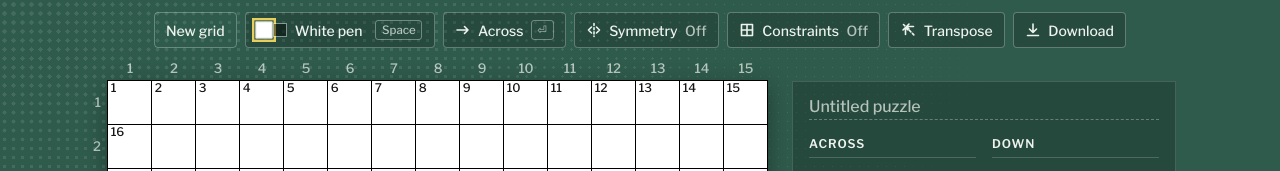
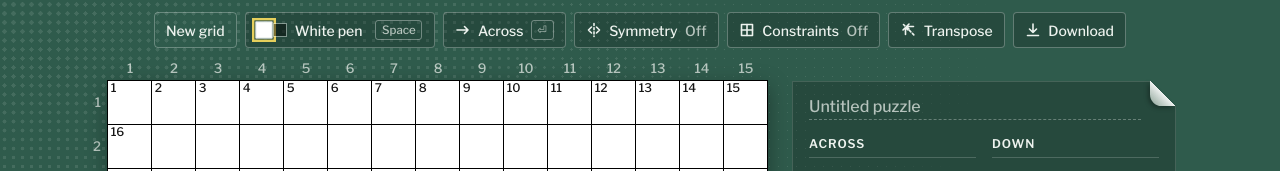
Before and after one commit to ArmaanjeetSandhu/grids, a SvelteKit app: page / in a window 1280 px wide. Both pictures are taken after a click on the button "Create". Shown: the top 171 px of the page. Built offline with nearby package versions, Linux system fonts and the light colour scheme.

Commit message:
Add details page for author, intro and notes

```diff
--- a/src/lib/ipuz.ts
+++ b/src/lib/ipuz.ts
@@ -22,6 +22,9 @@ export interface Puzzle {
 	grid: Grid;
 	clues: Record<string, string>;
 	title: string;
+	authors: string[];
+	intro: string;
+	notes: string;
 	extra: Record<string, unknown>;
 	baseline: Record<string, string>;
 }
@@ -38,10 +41,15 @@ const EMPTY_FALLBACKS = ['.', '_', '-'];
 const REBUS_FIELD = 'io.github.armaanjeetsandhu.grids:rebus';
 const REBUS_VOLATILITY = 'dimensions,puzzle,solution';
 
+export const MAX_AUTHORS = 3;
+
+const DETAILS = ['author', 'intro', 'notes'];
+
 const MANAGED = new Set([
 	'version',
 	'kind',
 	'title',
+	...DETAILS,
 	'dimensions',
 	'puzzle',
 	'solution',
@@ -56,6 +64,7 @@ const MANAGED = new Set([
 
 const TRACKED = [
 	'title',
+	...DETAILS,
 	'dimensions',
 	'puzzle',
 	'solution',
@@ -85,11 +94,40 @@ const isRecord = (v: unknown): v is Record<string, unknown> =>
 const toHtml = (text: string) =>
 	text.replaceAll('&', '&amp;').replaceAll('<', '&lt;').replaceAll('>', '&gt;');
 
-function toText(html: unknown): string {
+const toMultilineHtml = (text: string) => toHtml(text).replace(/\r?\n/g, '<br>');
+
+function toText(html: unknown, lineBreak = ' '): string {
 	if (typeof html !== 'string') return '';
 	if (!/[&<]/.test(html)) return html.trim();
-	const doc = new DOMParser().parseFromString(html.replace(/<br\s*\/?>/gi, ' '), 'text/html');
+	const doc = new DOMParser().parseFromString(
+		html.replace(/<br[ \r\n\t]*\/?>/gi, lineBreak),
+		'text/html'
+	);
 	return (doc.body.textContent ?? '').trim();
+}
+
+export function joinAuthors(authors: string[]): string {
+	const names = authors.map((a) => a.trim()).filter(Boolean);
+	if (names.length < 3) return names.join(' and ');
+	return `${names.slice(0, -1).join(', ')}, and ${names[names.length - 1]}`;
+}
+
+export function splitAuthors(byline: string): string[] {
+	const text = byline.trim();
+	if (!text) return [];
+	const names = text
+		.split(/\s*,\s*(?:and\s+)?|\s+and\s+/i)
+		.map((name) => name.trim())
+		.filter(Boolean);
+	return names.length > 0 && names.length <= MAX_AUTHORS ? names : [text];
+}
+
+export function detailsOf(data: Record<string, unknown>) {
+	return {
+		authors: splitAuthors(toText(data.author)),
+		intro: toText(data.intro, '\n'),
+		notes: toText(data.notes, '\n')
+	};
 }
 
 function barsAt(grid: Grid, rows: number, cols: number, r: number, c: number): string {
@@ -163,6 +201,9 @@ function content(p: Puzzle) {
 				return references.length ? { number: e.number, clue, references } : [e.number, clue];
 			});
 	const title = p.title.trim();
+	const author = joinAuthors(p.authors);
+	const intro = p.intro.trim();
+	const notes = p.notes.trim();
 	const rebuses: [number, number][] = [];
 	for (let r = 0; r < p.rows; r++)
 		for (let c = 0; c < p.cols; c++) {
@@ -171,6 +212,9 @@ function content(p: Puzzle) {
 		}
 	return {
 		...(title && { title: toHtml(title) }),
+		...(author && { author: toHtml(author) }),
+		...(intro && { intro: toMultilineHtml(intro) }),
+		...(notes && { notes: toMultilineHtml(notes) }),
 		...(block !== BLOCK && { block }),
 		...(empty !== EMPTY && { empty }),
 		dimensions: { width: p.cols, height: p.rows },
@@ -184,12 +228,12 @@ function content(p: Puzzle) {
 const serialise = (fields: Record<string, unknown>) =>
 	Object.fromEntries(TRACKED.map((name) => [name, JSON.stringify(fields[name] ?? null)]));
 
-const CONTENT = ['title', ...GRID, 'clues', REBUS_FIELD];
+const CONTENT = ['title', ...DETAILS, ...GRID, 'clues', REBUS_FIELD];
 
 export function unchangedSinceImport(p: Puzzle): boolean {
 	if (Object.keys(p.baseline).length === 0) return false;
 	const now = serialise(content(p));
-	return CONTENT.every((name) => p.baseline[name] === now[name]);
+	return CONTENT.every((name) => (p.baseline[name] ?? 'null') === now[name]);
 }
 
 const stale = (volatility: unknown, changed: Set<string>) =>
@@ -202,7 +246,7 @@ function carry(extra: Record<string, unknown>, changed: Set<string>, letters: st
 	const namespace = (name: string) => name.slice(0, name.indexOf(':'));
 	const kept: Record<string, unknown> = {};
 	for (const [name, value] of Object.entries(extra)) {
-		if (name === 'volatile') continue;
+		if (name === 'volatile' || MANAGED.has(name)) continue;
 		if (name.includes(':')) {
 			const volatility = volatiles[name] ?? volatiles[namespace(name)] ?? '*';
 			if (stale(volatility, changed)) continue;
@@ -225,9 +269,9 @@ function carry(extra: Record<string, unknown>, changed: Set<string>, letters: st
 export function toIpuz(p: Puzzle) {
 	const body = content(p);
 	const now = serialise(body);
-	const changed = new Set(TRACKED.filter((name) => p.baseline[name] !== now[name]));
+	const changed = new Set(TRACKED.filter((name) => (p.baseline[name] ?? 'null') !== now[name]));
 	const letters = Object.values(p.grid).flatMap((s) => (s.black ? [] : [...s.letter]));
-	const { title, ...rest } = body;
+	const { title, author, intro, notes, ...rest } = body;
 	const kept = carry(p.extra, changed, letters);
 	if (REBUS_FIELD in rest)
 		kept.volatile = {
@@ -238,6 +282,9 @@ export function toIpuz(p: Puzzle) {
 		version: VERSION,
 		kind: [KIND],
 		...(title && { title }),
+		...(author && { author }),
+		...(intro && { intro }),
+		...(notes && { notes }),
 		...kept,
 		...rest
 	};
@@ -356,6 +403,7 @@ export function fromIpuz(data: unknown): Puzzle {
 		grid,
 		clues,
 		title: toText(data.title),
+		...detailsOf(data),
 		extra: Object.fromEntries(Object.entries(data).filter(([name]) => !MANAGED.has(name))),
 		baseline: {}
 	};
--- a/src/lib/settings.ts
+++ b/src/lib/settings.ts
@@ -1,6 +1,6 @@
 import { CONSTRAINTS, type ConstraintKey } from './constraints';
 import { allKeys, needsRebus, validSize, type Grid, type GridMode } from './crossword';
-import type { Puzzle } from './ipuz';
+import { MAX_AUTHORS, detailsOf, type Puzzle } from './ipuz';
 import { SYMMETRIES, type SymmetryKey } from './symmetry';
 
 export type Settings = {
@@ -80,7 +80,19 @@ function writeJson(key: string, value: unknown) {
 export function loadPuzzle(): Puzzle | null {
 	const data = readJson(PUZZLE_KEY);
 	if (!isRecord(data)) return null;
-	const { rows, cols, mode, grid: saved, clues: savedClues, title, extra, baseline } = data;
+	const {
+		rows,
+		cols,
+		mode,
+		grid: saved,
+		clues: savedClues,
+		title,
+		authors,
+		intro,
+		notes,
+		extra,
+		baseline
+	} = data;
 	if (!validSize(rows) || !validSize(cols)) return null;
 	if (mode !== 'blocks' && mode !== 'bars') return null;
 	if (!isRecord(saved)) return null;
@@ -106,6 +118,21 @@ export function loadPuzzle(): Puzzle | null {
 		for (const [id, text] of Object.entries(savedClues))
 			if (typeof text === 'string') clues[id] = text;
 
+	let carried = isRecord(extra) ? extra : {};
+	let details = {
+		authors: Array.isArray(authors)
+			? authors.filter((a): a is string => typeof a === 'string').slice(0, MAX_AUTHORS)
+			: [],
+		intro: typeof intro === 'string' ? intro : '',
+		notes: typeof notes === 'string' ? notes : ''
+	};
+	if (!Array.isArray(authors)) {
+		details = detailsOf(carried);
+		carried = Object.fromEntries(
+			Object.entries(carried).filter(([name]) => !['author', 'intro', 'notes'].includes(name))
+		);
+	}
+
 	return {
 		rows,
 		cols,
@@ -113,7 +140,8 @@ export function loadPuzzle(): Puzzle | null {
 		grid,
 		clues,
 		title: typeof title === 'string' ? title : '',
-		extra: isRecord(extra) ? extra : {},
+		...details,
+		extra: carried,
 		baseline: isRecord(baseline)
 			? Object.fromEntries(
 					Object.entries(baseline).filter((e): e is [string, string] => typeof e[1] === 'string')
--- a/src/routes/+page.svelte
+++ b/src/routes/+page.svelte
@@ -42,7 +42,7 @@
 		whiteRegions,
 		type ConstraintKey
 	} from '$lib/constraints';
-	import { parseIpuz, toIpuz, unchangedSinceImport, type Puzzle } from '$lib/ipuz';
+	import { MAX_AUTHORS, parseIpuz, toIpuz, unchangedSinceImport, type Puzzle } from '$lib/ipuz';
 	import {
 		DURATION,
 		bloom,
@@ -131,6 +131,10 @@
 	let clues = $state<Record<string, string>>({});
 	let activeClue = $state<string | null>(null);
 	let title = $state('');
+	let authors = $state<string[]>(['']);
+	let intro = $state('');
+	let notes = $state('');
+	let cluePage = $state<'clues' | 'details'>('clues');
 	let extra = $state.raw<Record<string, unknown>>({});
 	let baseline = $state.raw<Record<string, string>>({});
 
@@ -151,6 +155,34 @@
 	);
 	const clueText = (c: ClueRow) => clues[c.id] ?? `Clue for ${c.word}`;
 
+	function showPage(page: 'clues' | 'details') {
+		cluePage = page;
+		cluesEl?.scrollTo({ top: 0 });
+	}
+
+	async function addAuthor() {
+		if (authors.length >= MAX_AUTHORS) return;
+		authors = [...authors, ''];
+		commit();
+		await tick();
+		document.getElementById(`puzzle-author-${authors.length - 1}`)?.focus();
+	}
+
+	async function removeAuthor(i: number) {
+		authors = authors.filter((_, j) => j !== i);
+		commit();
+		await tick();
+		document.getElementById(`puzzle-author-${Math.min(i, authors.length - 1)}`)?.focus();
+	}
+
+	function blurOn(keys: string[]) {
+		return (e: KeyboardEvent & { currentTarget: HTMLInputElement | HTMLTextAreaElement }) => {
+			if (!keys.includes(e.key)) return;
+			e.preventDefault();
+			e.currentTarget.blur();
+		};
+	}
+
 	function fileName(t: string) {
 		const safe = t
 			// eslint-disable-next-line no-control-regex
@@ -164,7 +196,18 @@
 
 	function download() {
 		if (!size) return;
-		const puzzle = toIpuz({ ...size, mode, grid, clues, title, extra, baseline });
+		const puzzle = toIpuz({
+			...size,
+			mode,
+			grid,
+			clues,
+			title,
+			authors,
+			intro,
+			notes,
+			extra,
+			baseline
+		});
 		const blob = new Blob([JSON.stringify(puzzle, null, 2) + '\n'], {
 			type: 'application/json'
 		});
@@ -183,7 +226,20 @@
 	function downloadIssues(): string[] {
 		if (!size) return [];
 		const issues: string[] = [];
-		if (unchangedSinceImport({ ...size, mode, grid, clues, title, extra, baseline }))
+		if (
+			unchangedSinceImport({
+				...size,
+				mode,
+				grid,
+				clues,
+				title,
+				authors,
+				intro,
+				notes,
+				extra,
+				baseline
+			})
+		)
 			issues.push('Nothing has changed since this puzzle was imported.');
 		if (symmetric === false) issues.push(`The grid breaks its symmetry (${symmetryName}).`);
 		issues.push(...constraintNotes('behind'));
@@ -321,7 +377,8 @@
 
 	$effect(() => {
 		if (!settingsRestored) return;
-		if (size) savePuzzle({ ...size, mode, grid, clues, title, extra, baseline });
+		if (size)
+			savePuzzle({ ...size, mode, grid, clues, title, authors, intro, notes, extra, baseline });
 		else clearPuzzle();
 	});
 
@@ -593,6 +650,10 @@
 		clues = p.clues;
 		activeClue = null;
 		title = p.title;
+		authors = p.authors.length ? p.authors.slice(0, MAX_AUTHORS) : [''];
+		intro = p.intro;
+		notes = p.notes;
+		cluePage = 'clues';
 		extra = p.extra;
 		baseline = p.baseline;
 		pen = 'white';
@@ -618,6 +679,9 @@
 		grid: Grid;
 		clues: Record<string, string>;
 		title: string;
+		authors: string[];
+		intro: string;
+		notes: string;
 	};
 
 	const HISTORY_LIMIT = 500;
@@ -627,7 +691,7 @@
 
 	function serialize() {
 		if (!size) return '';
-		const snapshot: Snapshot = { ...size, grid, clues, title };
+		const snapshot: Snapshot = { ...size, grid, clues, title, authors, intro, notes };
 		return JSON.stringify(snapshot);
 	}
 
@@ -663,6 +727,9 @@
 		grid = next.grid;
 		clues = next.clues;
 		title = next.title;
+		authors = next.authors;
+		intro = next.intro;
+		notes = next.notes;
 		present = serialized;
 		hoverKey = null;
 		settleCaret(prev.grid, forward);
@@ -720,6 +787,9 @@
 			grid: fresh,
 			clues: {},
 			title: '',
+			authors: [],
+			intro: '',
+			notes: '',
 			extra: {},
 			baseline: {}
 		});
@@ -755,7 +825,10 @@
 				(s) => s.black || s.letter || s.barRight || s.barBottom || s.circled || s.rebus
 			) ||
 			Object.keys(clues).length > 0 ||
-			title.trim() !== '';
+			title.trim() !== '' ||
+			authors.some((a) => a.trim() !== '') ||
+			intro.trim() !== '' ||
+			notes.trim() !== '';
 		if (used) {
 			confirmNewReturn =
 				document.activeElement instanceof HTMLElement ? document.activeElement : null;
@@ -1704,31 +1777,93 @@
 						/>
 					</div>
 
-					<aside
-						class="clues"
-						aria-label="Clues"
-						bind:this={cluesEl}
+					<div
+						class="clue-sheet"
 						style:width="{panelW}px"
 						style:height="{panelH}px"
 						style:margin-top={narrow ? null : `${GUTTER.y}px`}
 					>
+						<aside
+							class="clues"
+							class:on-details={cluePage === 'details'}
+							aria-label={cluePage === 'details' ? 'Puzzle details' : 'Clues'}
+							bind:this={cluesEl}
+						>
 							<div class="title-field">
 								<input
 									id="puzzle-title"
+									aria-label="Title"
 									type="text"
 									placeholder="Untitled puzzle"
 									autocomplete="off"
 									spellcheck="true"
 									bind:value={title}
 									onblur={commit}
-								onkeydown={(e) => {
-									if (e.key === 'Enter' || e.key === 'Escape') {
-										e.preventDefault();
-										e.currentTarget.blur();
-									}
-								}}
+									onkeydown={blurOn(['Enter', 'Escape'])}
 								/>
 							</div>
+							{#if cluePage === 'details'}
+								<section class="details" aria-label="Puzzle details">
+									<div class="detail" role="group" aria-labelledby="details-by">
+										<span class="detail-label" id="details-by">By</span>
+										<div class="authors">
+											{#each authors, i (i)}
+												<div class="author-row" in:fade>
+													<input
+														id="puzzle-author-{i}"
+														type="text"
+														placeholder={i === 0 ? 'Author' : 'Another author'}
+														aria-label="Author {i + 1}"
+														autocomplete="off"
+														spellcheck="false"
+														bind:value={authors[i]}
+														onblur={commit}
+														onkeydown={blurOn(['Enter', 'Escape'])}
+													/>
+													{#if i > 0}
+														<button
+															type="button"
+															class="author-button"
+															aria-label="Remove author {i + 1}"
+															title="Remove this author"
+															onclick={() => removeAuthor(i)}>&minus;</button
+														>
+													{/if}
+													{#if i === authors.length - 1 && authors.length < MAX_AUTHORS}
+														<button
+															type="button"
+															class="author-button"
+															aria-label="Add another author"
+															title="Add another author"
+															onclick={addAuthor}>+</button
+														>
+													{/if}
+												</div>
+											{/each}
+										</div>
+									</div>
+									<label class="detail">
+										<span class="detail-label">Intro</span>
+										<textarea
+											rows="3"
+											placeholder="Shown to solvers before they start: a theme description, special instructions, an explanation of how the puzzle works, or anything else that helps them get going."
+											spellcheck="true"
+											bind:value={intro}
+											onblur={commit}
+											onkeydown={blurOn(['Escape'])}></textarea>
+									</label>
+									<label class="detail">
+										<span class="detail-label">Notes</span>
+										<textarea
+											rows="3"
+											placeholder="Free-form notes about the puzzle: constructor comments, background information, dedications, errata, or other details."
+											spellcheck="true"
+											bind:value={notes}
+											onblur={commit}
+											onkeydown={blurOn(['Escape'])}></textarea>
+									</label>
+								</section>
+							{:else}
 								{#each [['across', 'Across'], ['down', 'Down']] as const as [ax, title] (ax)}
 									<section class="clue-col">
 										<h2>{title}</h2>
@@ -1769,7 +1904,17 @@
 										{/if}
 									</section>
 								{/each}
+							{/if}
 						</aside>
+						<button
+							type="button"
+							class="page-curl"
+							class:left={cluePage === 'details'}
+							aria-label={cluePage === 'details' ? 'Back to clues' : 'Turn to puzzle details'}
+							title={cluePage === 'details' ? 'Back to clues' : 'Puzzle details'}
+							onclick={() => showPage(cluePage === 'details' ? 'clues' : 'details')}
+						></button>
+					</div>
 				</div>
 			</div>
 
@@ -2572,8 +2717,14 @@
 		align-items: center;
 	}
 
+	.clue-sheet {
+		--curl: 1.6rem;
+		flex: 0 0 auto;
+		position: relative;
+	}
 	.clues {
-		flex: 0 0 auto;
+		width: 100%;
+		height: 100%;
 		box-sizing: border-box;
 		display: grid;
 		grid-template-columns: 1fr 1fr;
@@ -2595,10 +2746,15 @@
 		grid-column: 1 / -1;
 		padding-top: 0.75rem;
 		display: flex;
-		flex-direction: column;
-		gap: 0.3rem;
+		align-items: flex-end;
+		padding-right: calc(var(--curl) - 0.5rem);
+	}
+	.clues.on-details .title-field {
+		padding-right: 0;
+		padding-left: calc(var(--curl) - 0.5rem);
 	}
 	.title-field input {
+		flex: 1;
 		min-width: 0;
 		box-sizing: border-box;
 		font: inherit;
@@ -2622,6 +2778,125 @@
 	.title-field input:focus-visible {
 		outline: none;
 		border-bottom: 1px solid var(--rule);
+	}
+	.page-curl {
+		position: absolute;
+		top: 0;
+		right: 0;
+		z-index: 2;
+		width: var(--curl);
+		height: var(--curl);
+		padding: 0;
+		border: 0;
+		background: linear-gradient(225deg, var(--mat) 50%, transparent 50%);
+		transition:
+			width var(--t-base) var(--ease-out),
+			height var(--t-base) var(--ease-out);
+	}
+	.page-curl::before {
+		content: '';
+		position: absolute;
+		inset: 0;
+		background: linear-gradient(
+			225deg,
+			transparent 50%,
+			rgb(255 255 255 / 0.92) 50%,
+			rgb(214 226 219 / 0.85) 75%,
+			rgb(168 186 176 / 0.8) 100%
+		);
+		border-bottom-left-radius: 45% 45%;
+		filter: drop-shadow(-2px 2px 2px rgb(0 0 0 / 0.35));
+	}
+	.page-curl.left {
+		right: auto;
+		left: 0;
+		transform: scaleX(-1);
+	}
+	.page-curl:hover,
+	.page-curl:focus-visible {
+		--curl: 2.1rem;
+	}
+	.page-curl:focus-visible {
+		outline-offset: 0;
+	}
+	.details {
+		grid-column: 1 / -1;
+		display: flex;
+		flex-direction: column;
+		gap: 1.1rem;
+		padding-top: 0.25rem;
+	}
+	.detail {
+		display: flex;
+		flex-direction: column;
+		gap: 0.4rem;
+	}
+	.detail-label {
+		padding-bottom: 0.35rem;
+		border-bottom: 1px solid rgb(255 255 255 / 0.18);
+		font-size: 0.75rem;
+		font-weight: 600;
+		letter-spacing: 0.08em;
+		text-transform: uppercase;
+	}
+	.authors {
+		display: flex;
+		flex-direction: column;
+		gap: 0.5rem;
+	}
+	.author-row {
+		display: flex;
+		align-items: flex-end;
+		gap: 0.4rem;
+	}
+	.author-row input {
+		flex: 1;
+		min-width: 0;
+		box-sizing: border-box;
+		font: inherit;
+		font-size: 0.85rem;
+		color: inherit;
+		background: transparent;
+		border: 0;
+		border-bottom: 1px dashed rgb(255 255 255 / 0.3);
+		border-radius: 0;
+		padding: 0.15rem 0;
+		transition: border-color var(--t-quick) var(--ease-out);
+	}
+	.author-row input::placeholder,
+	.details textarea::placeholder {
+		color: var(--on-mat-dim);
+	}
+	.author-row input:hover {
+		border-bottom-color: rgb(255 255 255 / 0.6);
+	}
+	.author-row input:focus-visible {
+		outline: none;
+		border-bottom: 1px solid var(--rule);
+	}
+	.author-button {
+		flex: 0 0 auto;
+		width: 1.5rem;
+		height: 1.5rem;
+		display: grid;
+		place-items: center;
+		padding: 0;
+		font-size: 1rem;
+		line-height: 1;
+		background: transparent;
+		border: 1px solid rgb(255 255 255 / 0.35);
+		border-radius: 4px;
+		transition:
+			background-color var(--t-quick) var(--ease-out),
+			border-color var(--t-quick) var(--ease-out),
+			color var(--t-quick) var(--ease-out);
+	}
+	.author-button:hover {
+		border-color: var(--rule);
+		color: var(--rule);
+	}
+	.details textarea {
+		min-height: 4.2em;
 	}
 	.clues h2 {
 		position: sticky;
```
Lines whose indentation alone changed are shown as unchanged.
